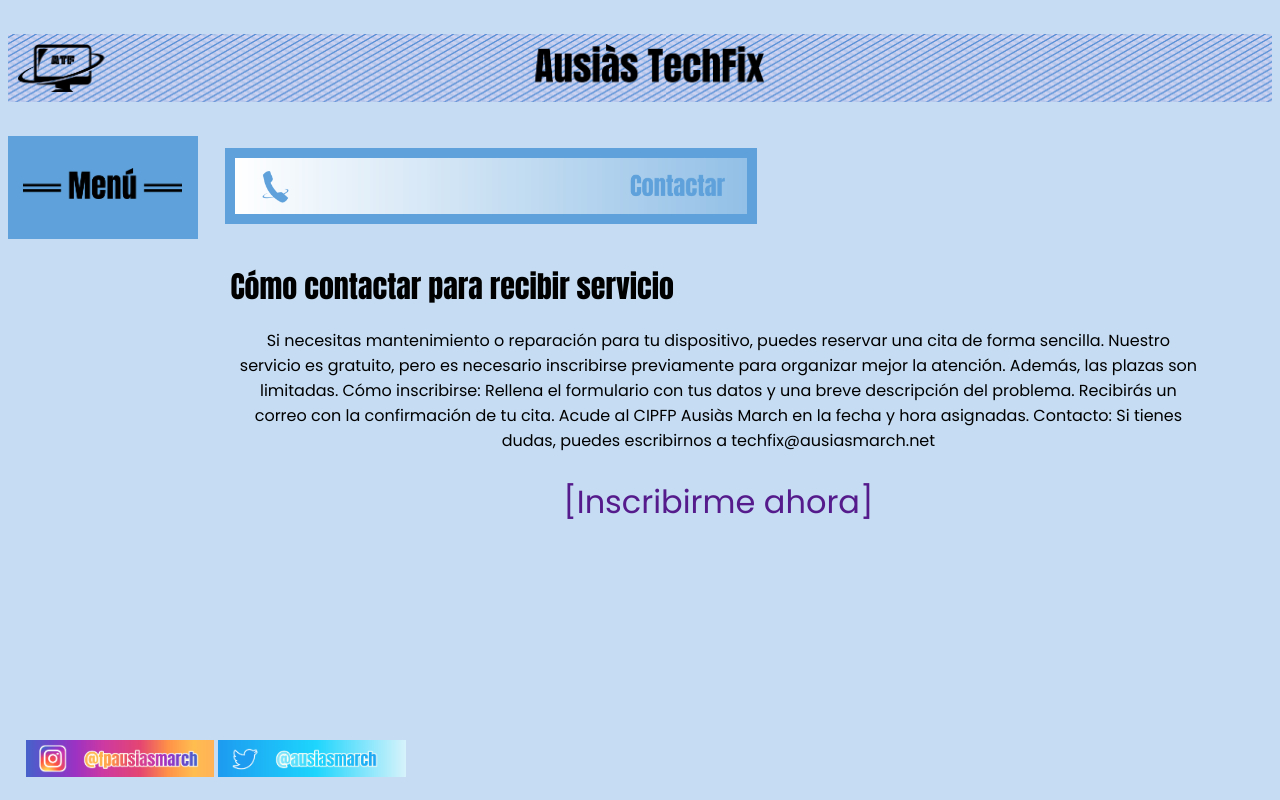
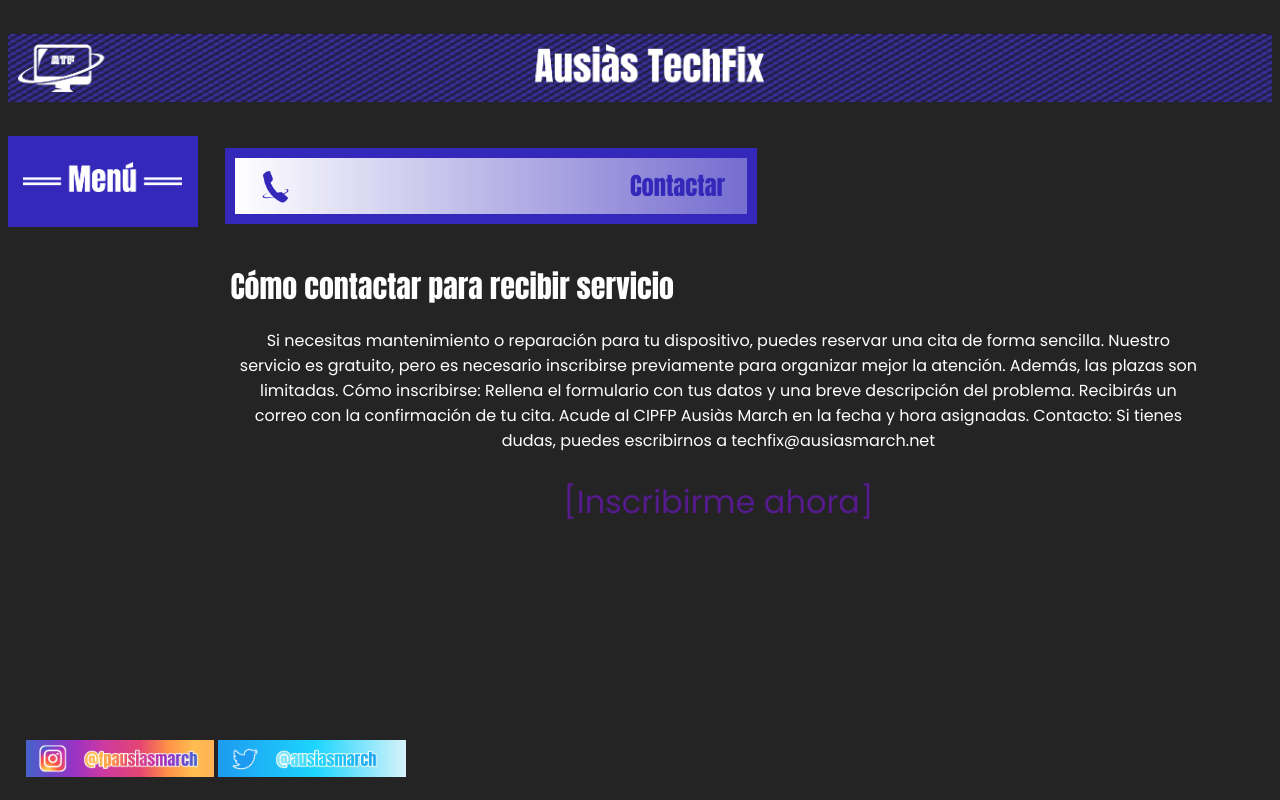
Before and after one commit to ausiastechfix/web, a plain HTML site: page form.html in a window 1280 px wide. Both pictures are taken after a click on the button 102 px from the left and 485 px from the top of the page. Drawn offline with Linux system fonts and the light colour scheme.

Commit message:
Arreglo urgente
no funcionaba la última versión de la forma correcta, esta debería arreglarla

```diff
--- a/form.html
+++ b/form.html
@@ -66,6 +66,38 @@
 
 </div>
 </div>
+
+<script type="text/javascript">
+
+	// Button to switch modes
+	const toggleButton = document.getElementById('modeSW')
+
+		let isdark = true;
+
+		function DarkCall() {
+			console.log("=--=dark.js call attempt=--=")
+    	darktoggle(1)
+    	console.log("=--=dark.js call succeeded=--=")
+    }
+
+    function LightCall() {
+			console.log("=--=light.js call attempt=--=")
+    	lighttoggle()
+    	console.log("=--=light.js call succeeded=--=")
+    }
+
+    toggleButton.addEventListener('click', () => {
+    	if (isdark) {
+    		DarkCall();
+    	} else {
+    		LightCall();
+    	}
+
+    	isdark = !isdark;
+    });
+
+</script>
+
 <body onload="remember(12)" style="background-color: #c5dcf2;" id="toggleable" >
 	<div>
 		<p id="toggleable7" style="top: 17%; left: 3%; font-family: anton; font-size: 30px;">Cómo contactar para recibir servicio</p>
```
Also changed, not shown: info.html (+32 -0 lines).
